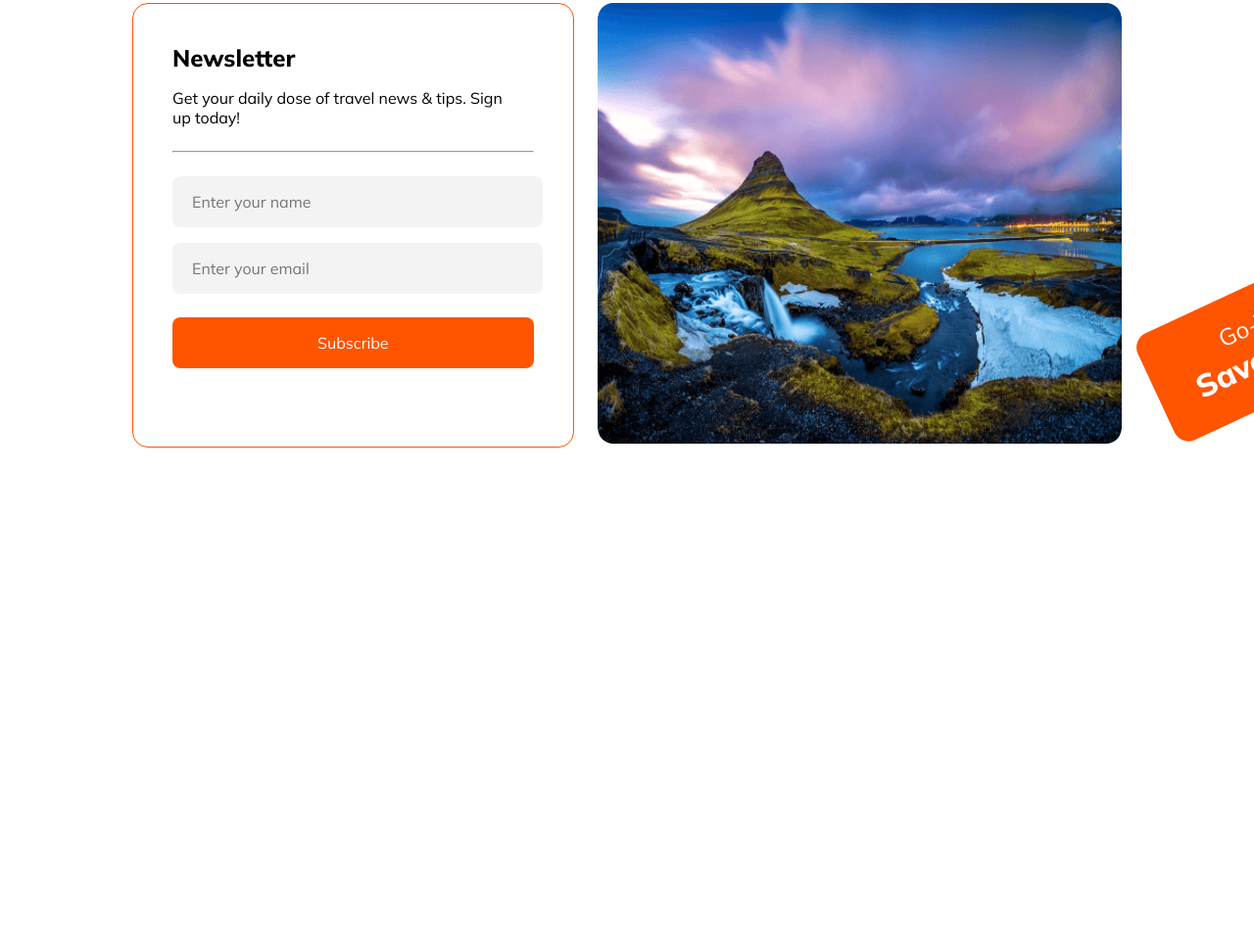
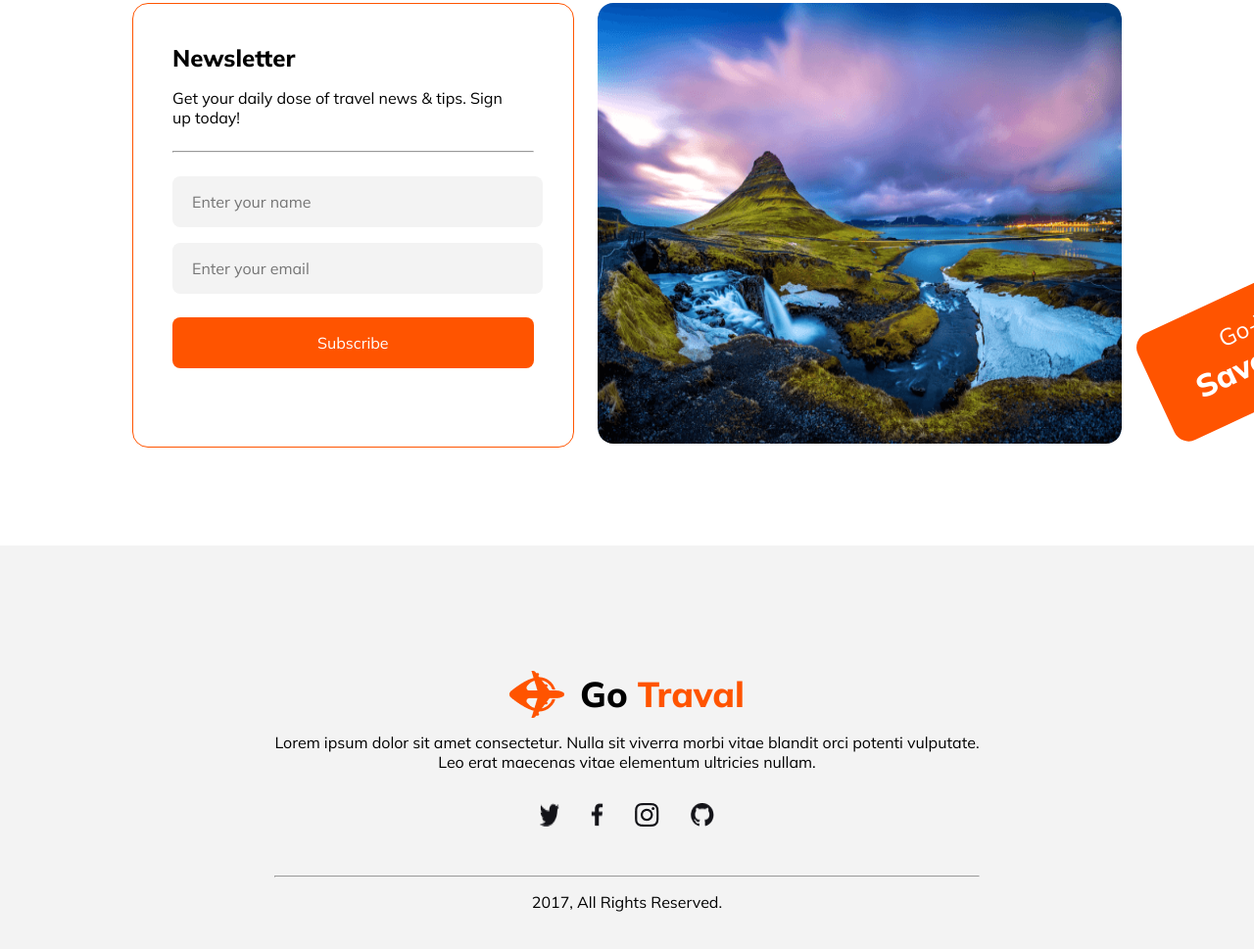
Before and after one commit to tanvirevan/Go-Travel, a plain HTML site: page index.html in a window 1280 px wide. Shown: the part 5665-6634 px from the top of the page at 98% size. Before the commit the page ends 6222 px from the top, so only its background shows below. Drawn offline with Linux system fonts and the light colour scheme.

Commit message:
Done Footer

```diff
--- a/index.html
+++ b/index.html
@@ -312,8 +312,24 @@
 <!-- End Main -->
 
 <!-- Start Footer -->
-   <footer>
-
+   <footer class="footer">
+      <div>
+         <div class="logo">
+            <img src="/Resource/Images/logo.png" alt="">
+            <h3>Go <span>Traval</span></h3>
+         </div>
+         <p>
+            Lorem ipsum dolor sit amet consectetur. Nulla sit viverra morbi vitae blandit orci potenti vulputate. <br>Leo erat maecenas vitae elementum ultricies nullam.
+         </p>
+         <div class="link">
+            <img src="/Resource/Images/logo-twitter.png" alt="">
+            <img src="/Resource/Images/logo-facebook.png" alt="">
+            <img src="/Resource/Images/instagram.png" alt="">
+            <img src="/Resource/Images/Github.png" alt="">
+         </div>
+         <hr>
+         <p class="end">2017, All Rights Reserved.</p>
+      </div>
    </footer>
 <!-- End Footer -->
 <script src="https://kit.fontawesome.com/e8941e5832.js" crossorigin="anonymous"></script>
--- a/styles/travel.css
+++ b/styles/travel.css
@@ -491,6 +491,32 @@ ul li .home
          font-weight: 800;
          color: #FFFFFF;
       }
+   /* Start footer */
+   .footer
+      {
+         background-color: #f3f3f3;
+         height: 502px;
+         display: flex;
+         align-items: center;
+         justify-content: center;
+      }
+   .footer p
+      {
+         text-align: center;
+         margin-top: 15px;
+      }
+   .link
+      {
+         display: flex;
+         justify-content: center;
+         margin-top: 32px;
+         margin-bottom: 50px;
+         gap: 32px;
+      }
+   .link hr
+      {
+         margin-bottom: 32px;
+      }
 /* Responsive for mobile */
 @media screen and (max-width: 600px)
    {
```
Also changed, not shown: Resource/Images/Github.png (added), Resource/Images/instagram.png (added), Resource/Images/logo-facebook.png (added), Resource/Images/logo-twitter.png (added).
